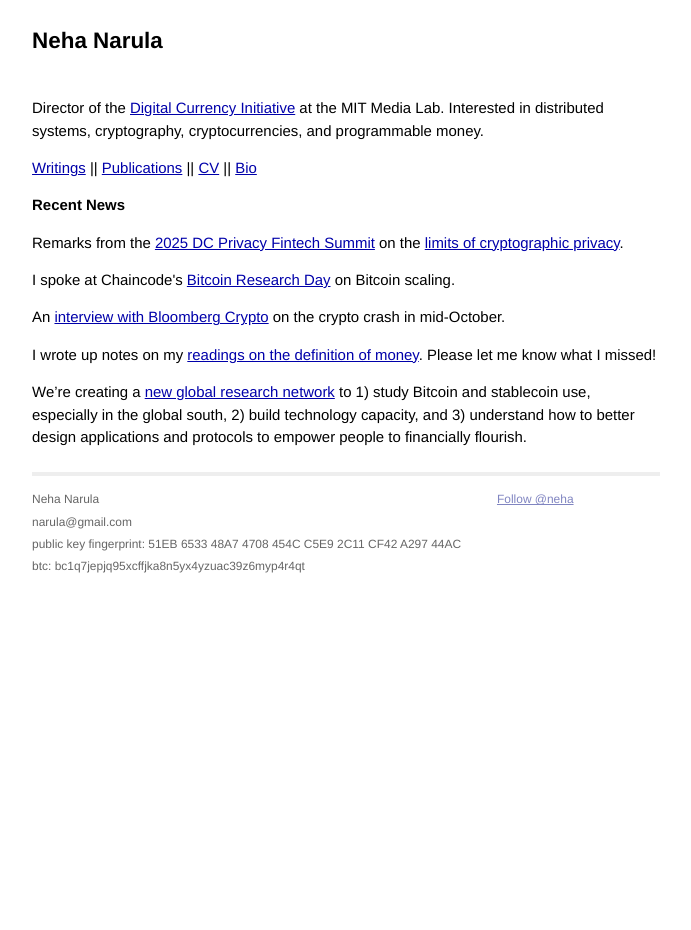
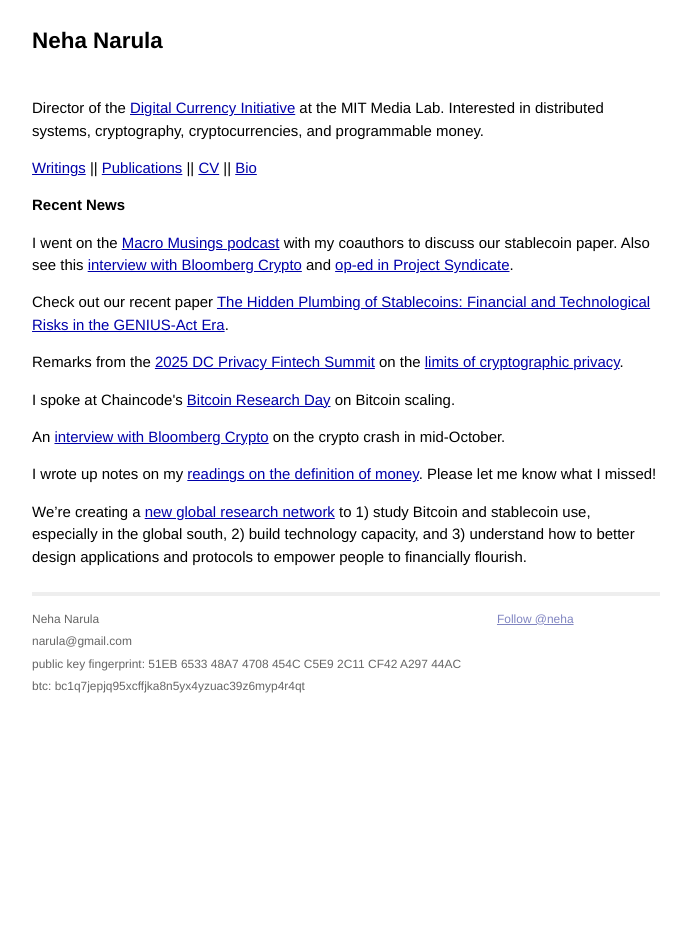
Before and after one commit to narula/narula.github.io, a Jekyll site: the page built from index.html, in a window 1280 px wide. Shown: the whole page, without its empty margins (294-985 px from the left). Built offline with Jekyll 4.4.1, drawn with Linux system fonts in a browser that asks for light colours; comment, search, counter and statistics services are not loaded.

Commit message:
add stablecoin paper stuff

```diff
--- a/index.html
+++ b/index.html
@@ -10,6 +10,10 @@ cryptocurrencies, and programmable money.
 <p><a href="posts">Writings</a> || <a href="publications.html">Publications</a> || <a href="assets/cv.pdf">CV</a> || <a href="bio">Bio</a>
 
 <h3>Recent News</h3>
+
+<p>I went on the <a href="https://www.mercatus.org/macro-musings/neha-narula-anders-brownworth-and-daniel-aronoff-understanding-stablecoins-genius-era">Macro Musings podcast</a> with my coauthors to discuss our stablecoin paper. Also see this <a href="https://www.bloomberg.com/news/videos/2026-02-17/stablecoins-pose-risks-under-stress-mit-s-neha-narula-video">interview with Bloomberg Crypto</a> and <a href="https://www.project-syndicate.org/commentary/stablecoins-tokenization-blockchain-safety-reliability-cant-be-assumed-by-neha-narula-2026-03">op-ed in Project Syndicate</a>.
+
+<p>Check out our recent paper <a href="https://www.dci.mit.edu/projects/hidden-plumbing-stablecoins">The Hidden Plumbing of Stablecoins: Financial and Technological Risks in the GENIUS-Act Era</a>.
 
 <p>Remarks from the <a href="https://www.dcprivacysummit.org/">2025 DC Privacy Fintech Summit</a> on the <a href="https://nehanarula.org/2025/12/14/the-limits-of-cryptographic-privacy.html">limits of cryptographic privacy</a>.
 
--- a/publications.html
+++ b/publications.html
@@ -47,6 +47,8 @@ title: Publications
 <br><br>
 <h3>Other</h3>
 <br>
+
+<a href="https://www.dci.mit.edu/projects/hidden-plumbing-stablecoins">The Hidden Plumbing of Stablecoins: Financial and Technological Risks in the GENIUS Act Era</a>. Dan Aronoff, Chris Calabia, Anders Brownworth, Ashwanth Samuel, and Neha Narula. 2026.
 
 <a href="https://www.dci.mit.edu/projects/designing-payment-tokens-for-safety-integrity-interoperability-and-usability">Designing Payment Tokens For Safety, Integrity, Interoperability, and Usability</a>. Wee Kee Toh, Michael Maurer, Emma Landriault, Ashwanth Samuel, Lillian Wang, Neha Narula. 2025.
 <br><br>
```
